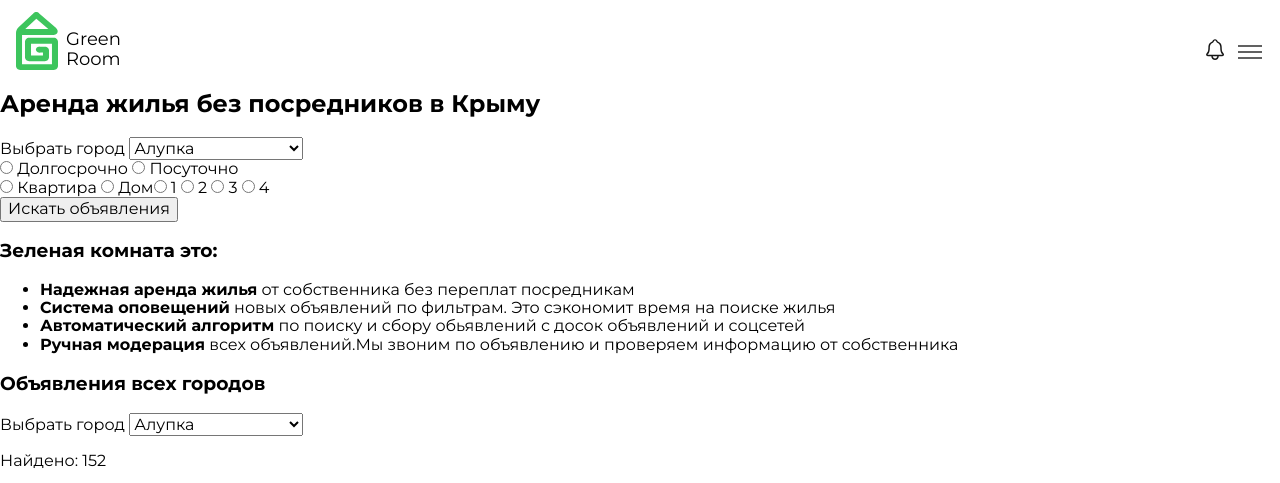
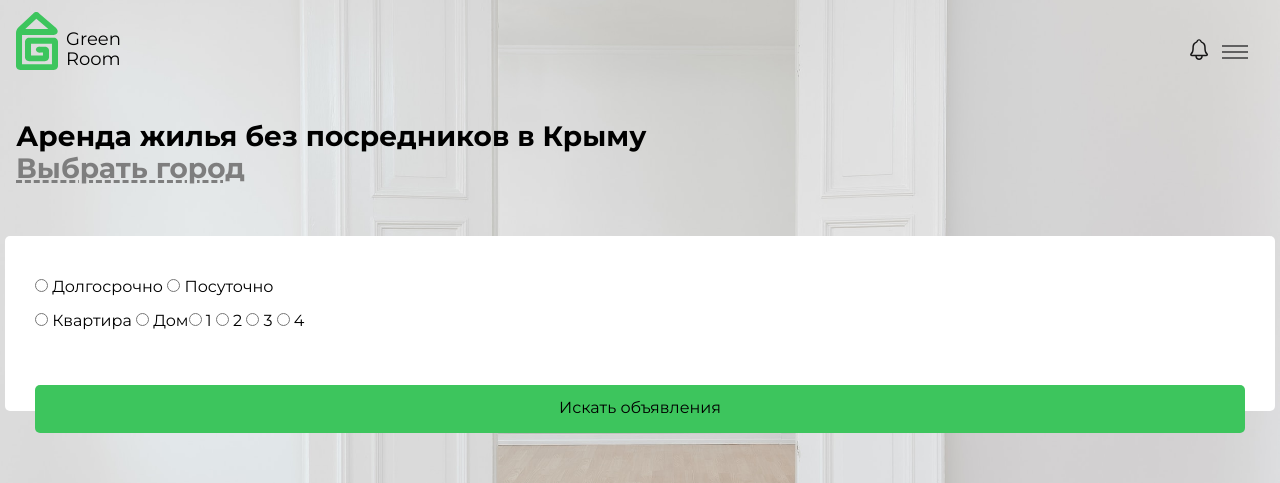
Before and after one commit to gooddha/green-room, a website: page index.html in a window 1280 px wide. Shown: the top 483 px of the page. Drawn offline with Linux system fonts and the light colour scheme; grey boxes are pictures that could not be loaded.

Commit message:
Almost done with main top section

```diff
--- a/index.html
+++ b/index.html
@@ -68,6 +68,8 @@
     </header>
 
     <main>
+      <div class="main-top">
+
         <h2>Аренда жилья без посредников в Крыму</h2>
 
         <form action="" method="get">
@@ -90,6 +92,8 @@
             <option value="shelkino">Щелкино</option>
             <option value="yalta">Ялта</option>
           </select>
+          <div class="rent-settings">
+
             <div class="rent-duration-switch">
               <input
               type="radio"
@@ -156,8 +160,11 @@
                 <label for="search-rooms-count-four">4</label>
               </div>
             </div>
-        <input type="submit" value="Искать объявления" />
+            <input type="submit" value="Искать объявления" class="search-button"/>
+          </div>
+          </div>
           </form>
+        </div>
 
         <div class="about-us">
           <h3>Зеленая комната это:</h3>
--- a/style.css
+++ b/style.css
@@ -14,11 +14,14 @@ header .right {
 }
 
 header {
+  position: fixed;
+  height: auto;
   margin-top: 12px;
   margin-left: 16px;
   margin-right: 16px;
   justify-content: space-between;
   align-items: flex-end;
+  width: calc(100vw - 48px);
 }
 
 header .left {
@@ -60,7 +63,7 @@ header .left {
   align-items: center;
   position: absolute;
   top: 6px;
-  width: 24px;
+  width: 26px;
   height: 14px;
   cursor: pointer;
   z-index: 1;
@@ -146,8 +149,65 @@ header .left {
   background-color: #cfd8dc;
 }
 
+main {
+  padding-top: 0;
+}
+
+.main-top {
+  background-image: url('./img/main-top-background.jpg');
+  background-size: cover;
+  background-position: center;
+  min-height: 58vh;
+  display: flex;
+  flex-direction: column;
+  padding-bottom: 62px;
+}
+
+.main-top h2 {
+  margin-top: 120px;
+  margin-bottom: 0;
+}
+
+.main-top h2,
+.main-top form > label {
+  margin-left: 16px;
+  font-size: 28px;
+}
+
+.main-top form > label {
+  font-weight: 600;
+  color: #7e7e7e;
+  text-decoration: underline dashed;
+}
+
+.main-top select {
+  visibility: hidden;
+}
+
+.rent-settings {
+  margin: 0 5px;
+  margin-top: 52px;
+  background-color: #ffffff;
+  height: 150px;
+  display: flex;
+  flex-direction: column;
+  justify-content: space-evenly;
+  padding: 0 30px;
+  padding-top: 25px;
+  border-radius: 5px;
+}
+
 .housing-type-switch {
   display: flex;
+}
+
+input.search-button {
+  background-color: #3dc55d;
+  border-radius: 5px;
+  border: none;
+  height: 48px;
+  position: relative;
+  top: 25%;
 }
 
 .photos {
```
Also changed, not shown: img/main-top-background.jpg (added). Lines whose indentation alone changed are shown as unchanged.
